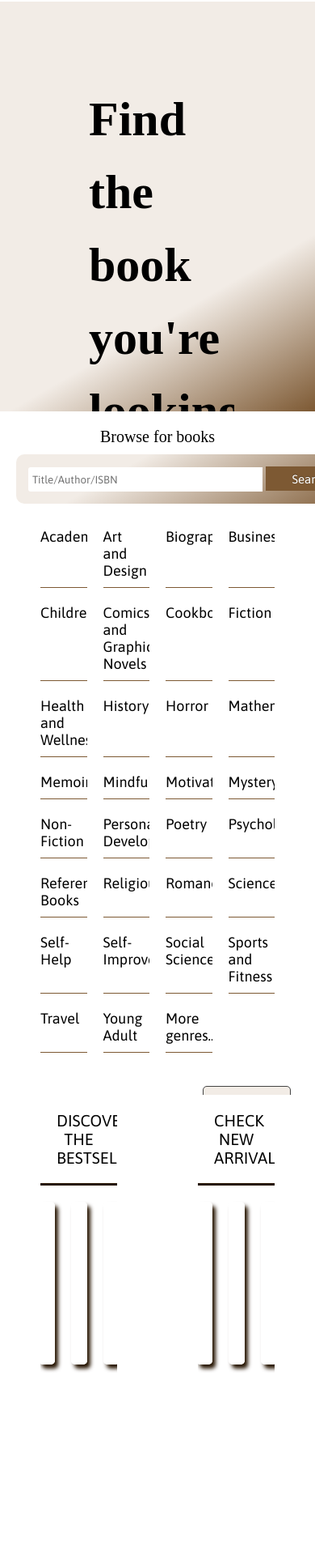
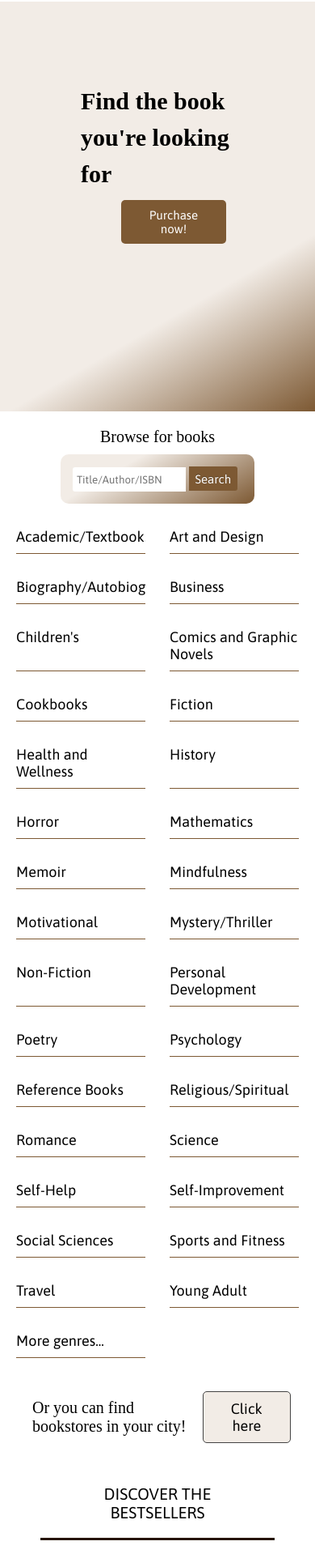
Before and after one commit to ilhem18/BookShelf, a plain HTML site: page index.html in a window 390 px wide. Shown: the part 78-1997 px from the top of the page at 81% size. Drawn offline with Linux system fonts and the light colour scheme; a web font is replaced by a local one.

Commit message:
second commit

```diff
--- a/index.html
+++ b/index.html
@@ -158,7 +158,9 @@
                 <p>Expand your mind reading a book.</p>
             </div>
             <ul class="side propos">
+                <li><a href="">books</a></li>
                 <li><a href="">BookStores</a></li>
+                <li><a href="">recommandations</a></li>
                 <li><a href="">Termes</a></li>
             </ul>
             <div class="side contact">
--- a/style.css
+++ b/style.css
@@ -76,7 +76,7 @@ a{
 
 #leading{
     width: 100%;
-    height: 60%;
+    height: 60vh;
     display: flex;
     flex-direction: row;
     background: linear-gradient(150deg,#F2ECE6 70%,#7D5933 100%);
@@ -105,57 +105,11 @@ a{
 .right img{
     width: 90%;
 }
-/*
-.search_wrap{
-    width: 400px;
-    margin: 38px auto;
-}
-.search_wrap .search_box{
+
+#categories{
     position: relative;
     width: 100%;
-    height: 60px;
-}
-.search_wrap .search_box input{
-    position: absolute;
-    top: 0;
-    left: 0;
-    width: 100%;
-    height: 100%;
-    padding: 10px 20px;
-    border-radius: 3px;
-    font-size: 18px;
-}
-.search_wrap .search_box .btn{
-    position: absolute;
-    top: 0;
-    right: 0;
-    width: 60px;
-    height: 100%;
-    background: #7D5933;
-    z-index: 1;
-    cursor: pointer;
-}
-.search_wrap .search_box .btn:hover{
-    background: #261401;
-}
-.search_wrap.search_wrap_6 .search_box .input{
-    border-radius: 50px;
-}
-.search_wrap.search_wrap_6 .search_box .btn{
-    width: 125px;
-    height: 45px;
-    top: 8px;
-    right: 5px;
-    border-radius: 25px;
-    color: #fff;
-    display: flex;
-    align-items: center;
-    justify-content: center;
-}
-*/
-#categories{
-    width: 100%;
-    height: 100%;
+    height: max-content;
     background: #fff;
 }
 .top{
@@ -250,8 +204,10 @@ a{
 }
 
 #recommandation{
+    position: relative;
+    display: flex;
     width: 100%;
-    height: 100%;
+    height: max-content;
     background: #fff;
 }
 .wrapper{
@@ -286,7 +242,7 @@ a{
 .card{
     text-align: center;
     padding: 25px 10px;
-    height: 100%;
+    height: max-content;
     border-radius: 5px;
     background: #fff;
     cursor: pointer;
@@ -315,7 +271,7 @@ footer{
     bottom: 0;
     background: #fff;
     border-top: 1px solid #000;
-    max-height: fit-content;
+    max-height: max-content;
     color: #333;
 }
 .footer-content{
@@ -352,16 +308,19 @@ footer{
 }
 .propos li{
     margin: 20px;
-    font-size: 20px;
+    text-transform: uppercase;
+    font-size: 16px;
 }
 .contact p{
-    font-size: 18px;
-    margin-bottom: 10px;
+    text-align: center;
+    font-size: 20px;
+    font-weight: 600;
+    margin-bottom: 20px;
     font-family: 'playfair';
 }
 .contact form .text{
     font-size: 1.0625rem;
-    margin-bottom: 2px;
+    margin-bottom: 8px;
     color: #261401;
 }
 .contact form .msg{
@@ -468,13 +427,61 @@ footer{
         display: none;
     }
     .left{
-        margin-top: 0;
-        margin-left: 10px;
-        display: block;
-        align-items: center;
+        width: 100%;
+    }
+    .left h1{
+        font-size: 30px;
+    }
+    .purshacebtn{
+        margin: 10px;
+    }
+}
+@media (max-width: 463px){
+    .searchbox{
+        width: 240px;
+    }
+    .searchbox input{
+        width: 140px;
+    }
+    .searchbox button{
+        width: 60px;
+    }
+}
+@media (max-width: 678px){
+    .list-categories{
+        list-style: none;
+        padding: 10px 20px;
+        display: grid;
+        grid-template-columns: repeat(2, 1fr);
+        grid-gap: 30px;
+    }
+}
+@media (max-width: 838px){
+    .footer-content{
+        display: flex;
+        flex-direction: column;
+        text-align: center;
         justify-content: center;
     }
-    .left .search_box{
-        width: 70%;
+}
+@media (max-width:952px){
+    .wrapper{
+        display: flex;
+        flex-direction: column;
+    }
+    .bestseller{
+        width: 100%;
+    }
+    .new{
+        width: 100%;
     }
 }
+@media (max-width: 668px){
+    .row{
+        display: grid;
+        grid-template-columns: repeat(1, 1fr);
+    }
+    .card{
+        height: max-content;
+    }
+}
```
